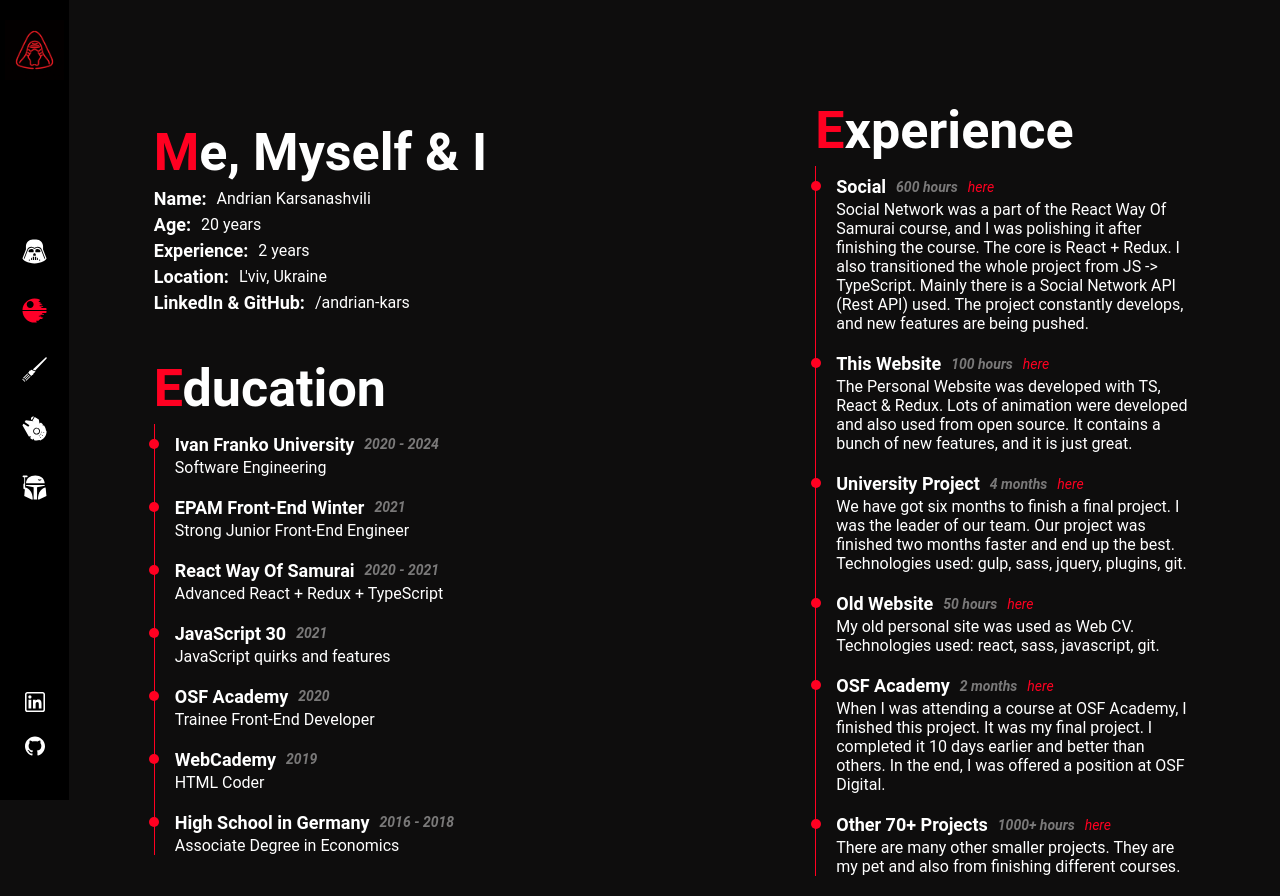
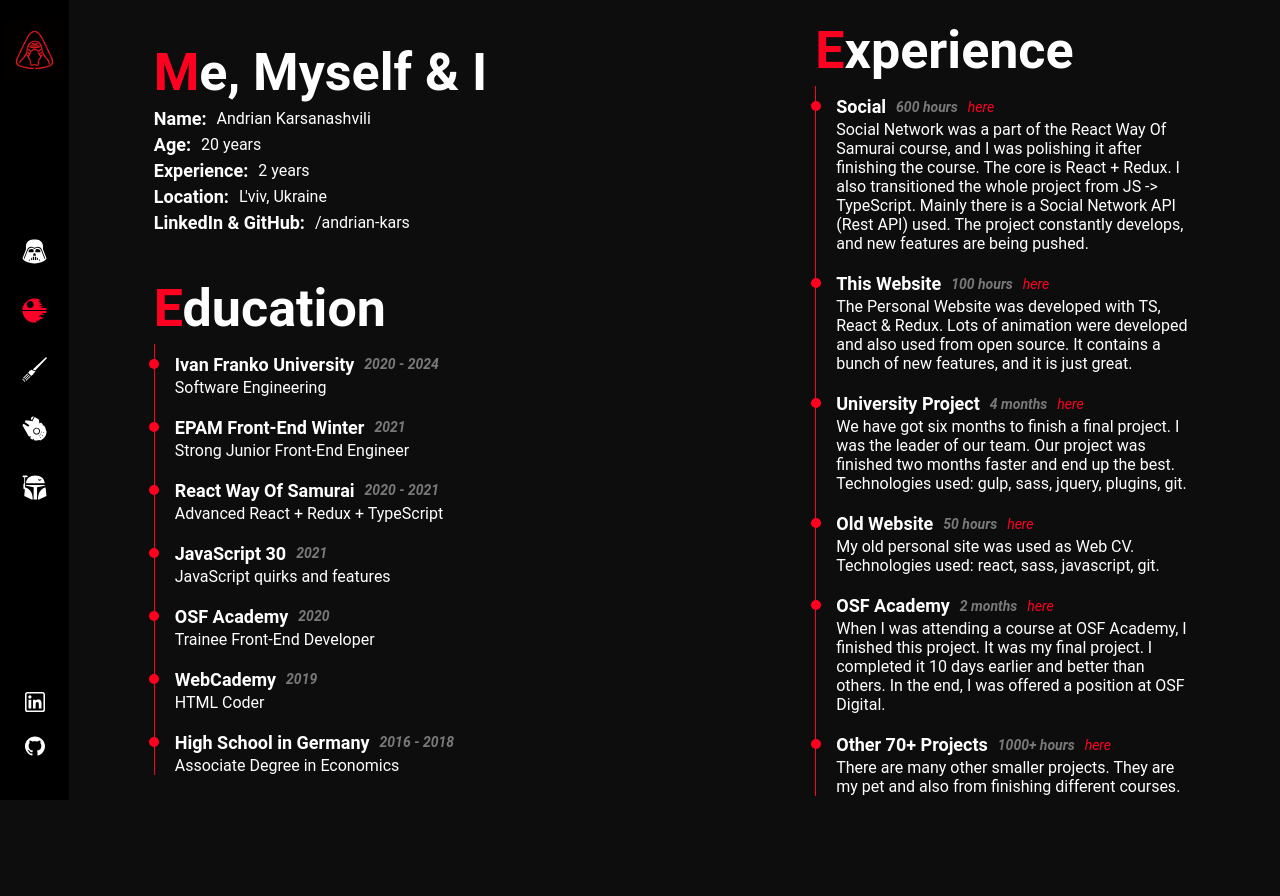
Before and after one commit to andrian-kars/andrian-kars.github.io, a React (Create React App) app: page /#/about in a window 1280 px wide. After the commit the page ends 816 px from the top, so only its background shows below. Built offline with nearby package versions, Linux system fonts and the light colour scheme.

Commit message:
skills small height fix

```diff
--- a/src/components/About/About.module.scss
+++ b/src/components/About/About.module.scss
@@ -3,10 +3,6 @@
 .about {
     display: flex;
     min-height: 100vh;
-
-    @media (min-width: 1069px) {
-
-    }
 }
 
 .content {
@@ -18,7 +14,6 @@
     z-index: 69;
 
     @media (min-width: 1069px) {
-        padding-top: 100px;
         flex-direction: row;
         justify-content: space-between;
     }
--- a/src/components/Animation/ShootingStars/ShootingStars.module.scss
+++ b/src/components/Animation/ShootingStars/ShootingStars.module.scss
@@ -2,7 +2,7 @@
 
 .shootingStars {
   background: radial-gradient(ellipse at bottom, #0e151d 0%, #090a0f 100%);
-  height: 100vh;
+  min-height: 100vh;
   overflow: hidden;
   display: none;
   @media (min-width: 1400px) {
--- a/src/components/Skills/Skills.module.scss
+++ b/src/components/Skills/Skills.module.scss
@@ -1,6 +1,7 @@
 @import './../../styles/variables';
 
 .skills {
+    position: relative;
     display: flex;
     flex-direction: column;
     align-items: center;
```
